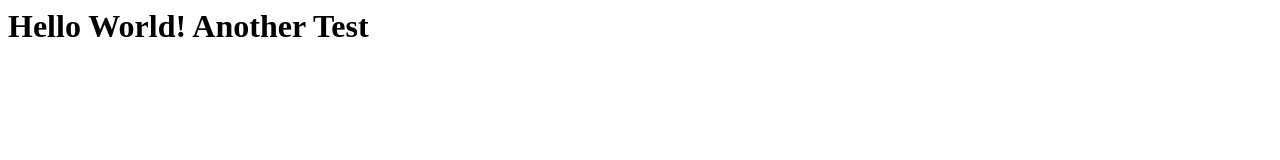
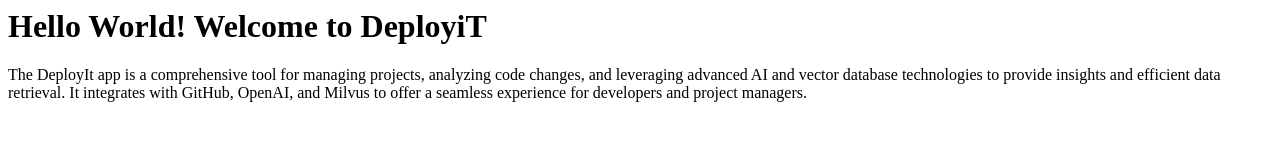
Before and after one commit to tmadrid-forgerz/test, a plain HTML site: page index.html in a window 1280 px wide. Drawn offline with Linux system fonts and the light colour scheme.

Commit message:
Update index.html

```diff
--- a/index.html
+++ b/index.html
@@ -1,8 +1,9 @@
 <html>
   <head>
-      <title>DeploIt Test</title>
+      <title>DeployIt</title>
   </head>
   <body>
-    <h1>Hello World! Another Test</h1>
+    <h1>Hello World! Welcome to DeployiT</h1>
+    <p>The DeployIt app is a comprehensive tool for managing projects, analyzing code changes, and leveraging advanced AI and vector database technologies to provide insights and efficient data retrieval. It integrates with GitHub, OpenAI, and Milvus to offer a seamless experience for developers and project managers.</p>
   </body>
 </html>
```
